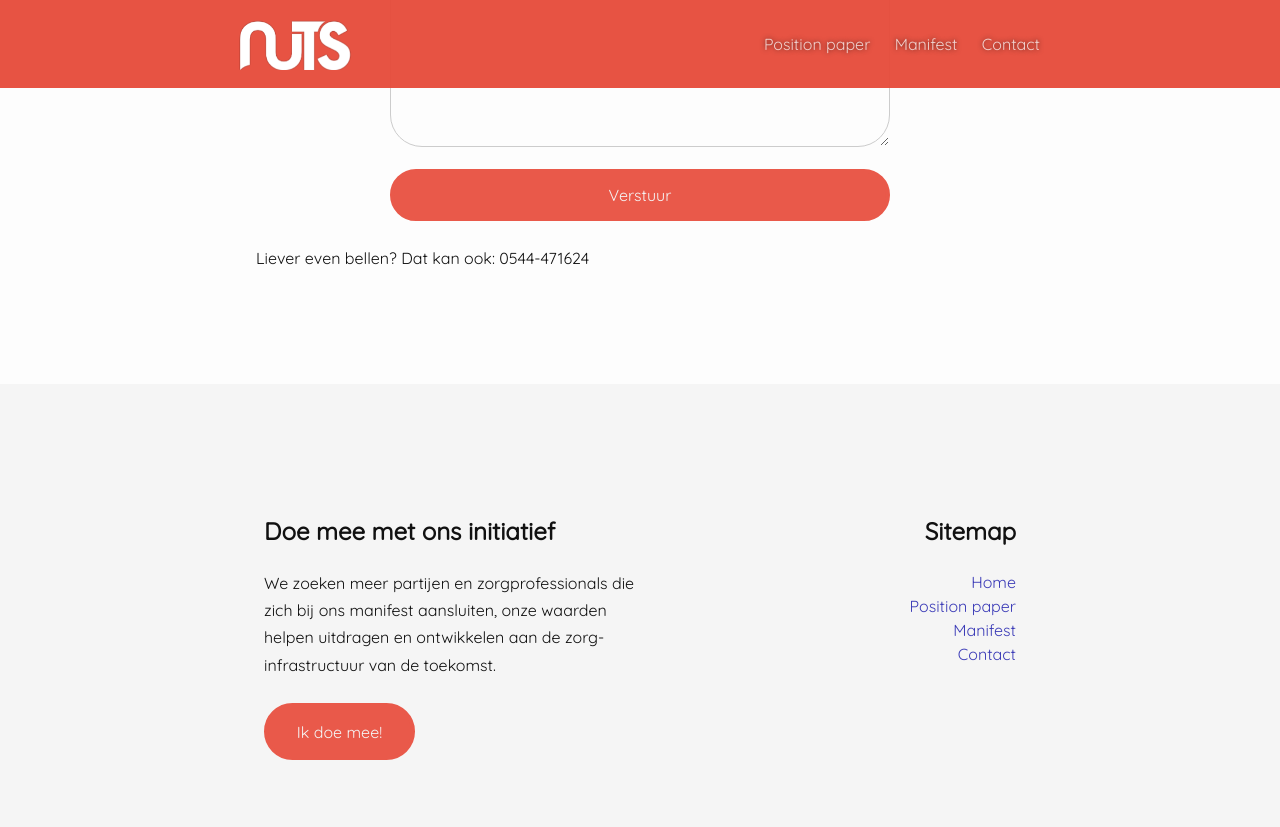
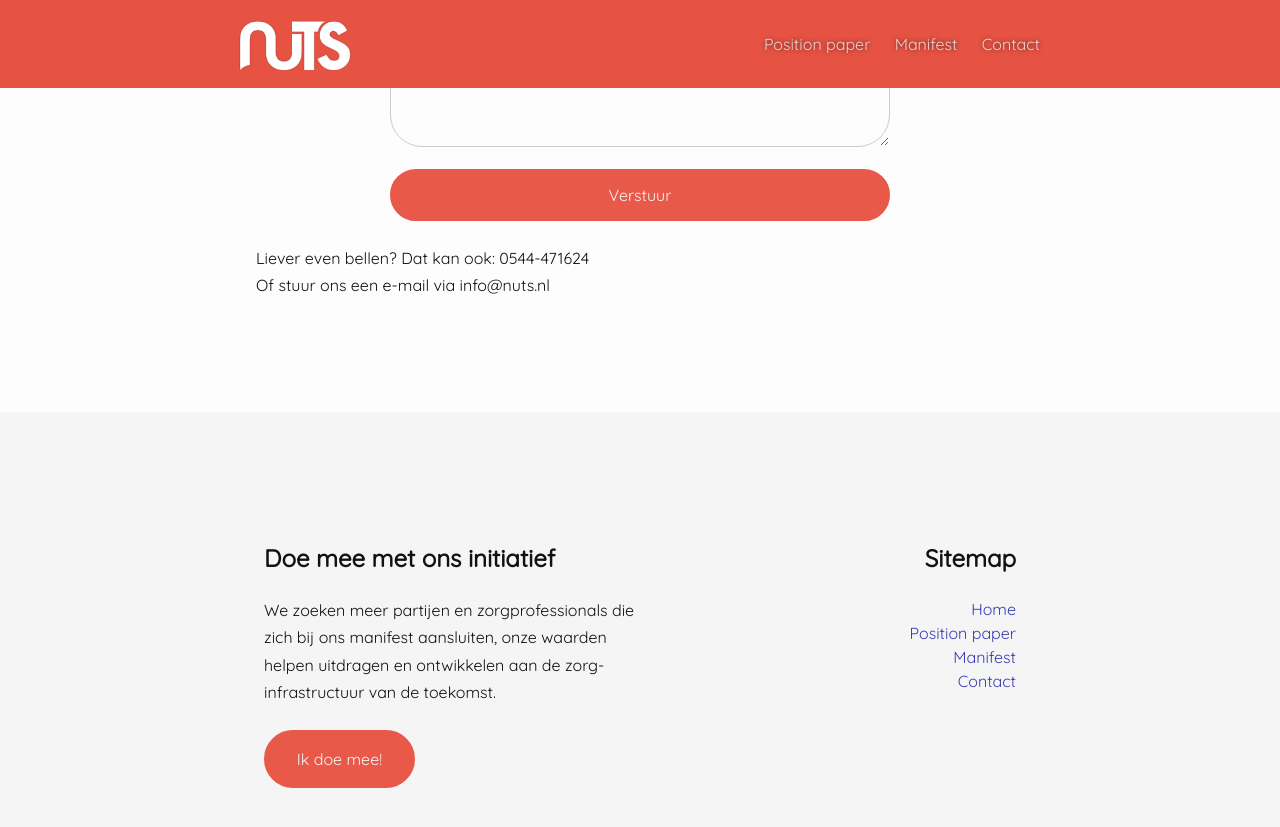
Before and after one commit to nuts-foundation/nuts-webpresence, a Jekyll site: the page built from contact.md, in a window 1280 px wide and 900 px high, scrolled down 919 px. Shown: the top 827 px of the window. Built offline with Jekyll 4.4.1, drawn with Linux system fonts in a browser that asks for light colours.

Commit message:
Update contact.md
en ons emailadres er bij

```diff
--- a/contact.md
+++ b/contact.md
@@ -12,3 +12,4 @@ Wil je meedoen met ons initiatief of heb je vragen na het lezen van deze website
 {% include signup.html -%}
 
 Liever even bellen? Dat kan ook: 0544-471624
+Of stuur ons een e-mail via info@nuts.nl
```
